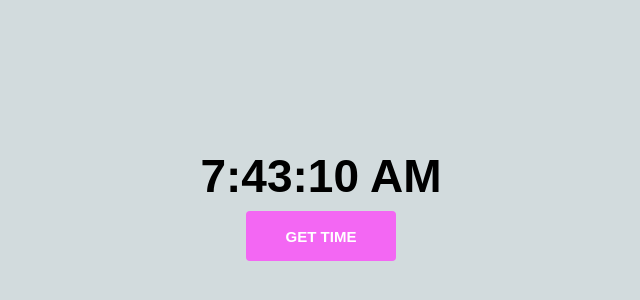
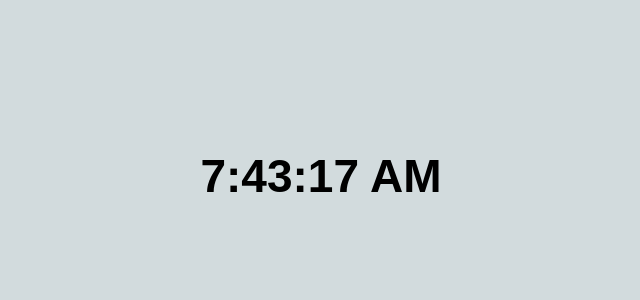
Before and after one commit to alaminskofficial/react-project, a React (Create React App) app: page / in a window 1280 px wide. Shown: the part 224-524 px from the top of the page, without its empty margins (319-959 px from the left). Built offline with nearby package versions, Linux system fonts and the light colour scheme.

Commit message:
digital clock create

```diff
--- a/src/App.jsx
+++ b/src/App.jsx
@@ -7,10 +7,10 @@ const App = () => {
         localTime = new Date().toLocaleTimeString();
         updateCTime(localTime);
     }
+    setInterval(UpdateTime ,1000);
     return (
      <>
         <h1>{cTime}</h1>
-        <button onClick={UpdateTime}>Get Time</button>
      </>
     );
 };
```
